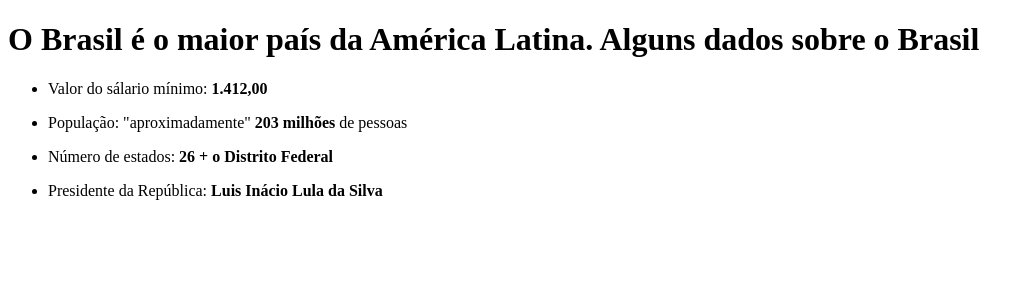
After one commit to luisribeiro1/uc6, a PHP site: page /atividade1.php in a window 1280 px wide. The commit adds this page. Shown: the top 300 px of the page, without its empty margins (0-1033 px from the left). Run offline with PHP 8.4, Linux system fonts and the light colour scheme.

Commit message:
05/07/24 Atividade  aula de algoritmos

```diff
--- /dev/null
+++ b/atividade1.php
@@ -0,0 +1,33 @@
+<?php
+$pais = "Brasil";
+$regiao = "América Latina";
+$salariominimo = "1.412,00";
+$populacao = "203 milhões";
+$estados = 26;
+$presidente = "Luis Inácio Lula da Silva";
+
+$texto = "<h1>O $pais é o maior país da América Latina. Alguns dados sobre o $pais</h1>";
+$item1 = "<p>Valor do sálario mínimo: <strong>$salariominimo</strong></p>";
+$item2 = "<p>População: \"aproximadamente\" <strong>$populacao</strong> de pessoas</p>";
+$item3 = "<p>Número de estados: <strong>$estados + o Distrito Federal</strong><p>";
+$item4 = "<p>Presidente da República: <strong>$presidente</strong></p>";
+
+?>
+
+<!DOCTYPE html>
+<html lang="pt-br">
+<head>
+    <meta charset="UTF-8">
+    <meta name="viewport" content="width=device-width, initial-scale=1.0">
+    <title>Exercício 1</title>
+</head>
+<body>
+    <?php echo $texto ?>
+    <ul>
+        <li><?php echo $item1 ?></li>
+        <li><?php echo $item2 ?></li>
+        <li><?php echo $item3 ?></li>
+        <li><?php echo $item4 ?></li>
+    </ul>
+</body>
+</html>
--- a/index.php
+++ b/index.php
@@ -1,4 +1,4 @@
 <?php
 
 echo "aqui é PHP";
-echo "Murilo";
+echo "  Murilo";
```
Also changed, not shown: variaveis.php (added, +26 -0 lines).
